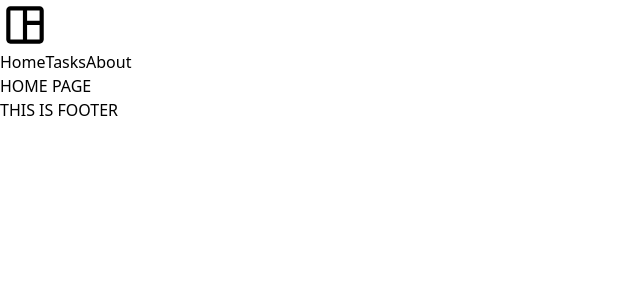
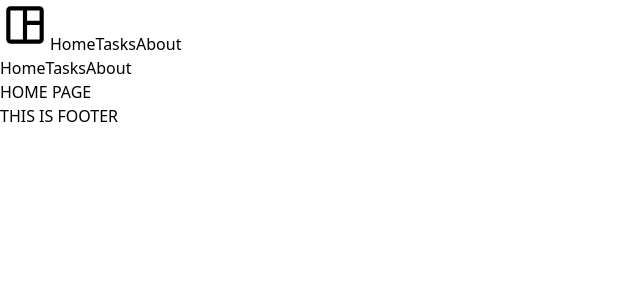
Before and after one commit to jrcopeti/react-kanban-board, a React (Vite) app: page / in a window 1280 px wide. Shown: the top 300 px of the page, without its empty margins (0-640 px from the left). Built offline with nearby package versions, Linux system fonts and the light colour scheme.

Commit message:
implement sidebar, context, hooks

```diff
--- a/src/App.tsx
+++ b/src/App.tsx
@@ -3,10 +3,12 @@ import Homepage from "./pages/Home";
 import TaskPage from "./pages/Tasks";
 import AppLayout from "./components/AppLayout";
 import AboutPage from "./pages/About";
+import { OpenSidebarProvider } from "./context/SidebarContext";
 
 function App() {
   return (
     <>
+      <OpenSidebarProvider>
         <BrowserRouter>
           <Routes>
             <Route element={<AppLayout />}>
@@ -16,6 +18,7 @@ function App() {
             </Route>
           </Routes>
         </BrowserRouter>
+      </OpenSidebarProvider>
     </>
   );
 }
--- a/src/components/AppLayout.tsx
+++ b/src/components/AppLayout.tsx
@@ -1,14 +1,19 @@
 import { Outlet } from "react-router-dom";
 import Navbar from "./Navbar";
 import Footer from "./Footer";
+import Sidebar from "./Sidebar";
+
 
 function AppLayout() {
   return (
     <>
-      <Navbar />
-      <div className="h-screen p-4">
-        <Outlet />
-        <Footer />
+      <div className="h-screen">
+        <Navbar />
+        <Sidebar />
+        <main className="h-screen">
+          <Outlet />
+          <Footer />
+        </main>
       </div>
     </>
   );
--- a/src/components/Navbar.tsx
+++ b/src/components/Navbar.tsx
@@ -1,18 +1,17 @@
 import { MdOutlineSpaceDashboard } from "react-icons/md";
 import { Link } from "react-router-dom";
+import { routes } from "../utils";
+import { useOpenSidebar } from "../hooks/useOpenSidebar";
 
 function Navbar() {
-  const routes = [
-    { to: "/", label: "Home" },
-    { to: "/tasks", label: "Tasks" },
-    { to: "/about", label: "About" },
-  ];
+  const { toggleSidebar } = useOpenSidebar();
 
   return (
-    <nav className="flex items-center justify-between py-3 px-12 text-lg font-semibold bg-gray-100 sticky top-0 z-50">
-      <Link to="/">
+    <nav className="sticky top-0 z-50 flex items-center justify-between bg-gray-100 px-12 py-3 text-lg font-semibold">
+      <button onClick={toggleSidebar}>
         <MdOutlineSpaceDashboard size={50} className="cursor-pointer" />
-      </Link>
+      </button>
+
       {routes.map((route) => (
         <Link to={route.to} key={route.to}>
           {route.label}
--- /dev/null
+++ b/src/components/Sidebar.tsx
@@ -0,0 +1,22 @@
+import { Link } from "react-router-dom";
+import { routes } from "../utils";
+import { useOpenSidebar } from "../hooks/useOpenSidebar";
+
+function Sidebar() {
+  const { sidebarRef, isSidebarOpen } = useOpenSidebar();
+
+  return (
+    <aside
+      className={`fixed z-50 grid h-full w-[26rem] grid-cols-1 grid-rows-[auto,1fr] gap-8 border-r-[1px] bg-cyan-200 px-[3.2rem] py-[2.4rem] shadow-md duration-300 ease-in-out ${isSidebarOpen ? "translate-x-0" : "-translate-x-full"}`}
+      ref={sidebarRef}
+    >
+      {routes.map((route) => (
+        <Link to={route.to} key={route.to}>
+          {route.label}
+        </Link>
+      ))}
+    </aside>
+  );
+}
+
+export default Sidebar;
--- /dev/null
+++ b/src/context/SidebarContext.tsx
@@ -0,0 +1,46 @@
+import { createContext, useState, useRef, RefObject } from "react";
+import { useOutsideClick } from "../hooks/useOutsideClick";
+
+type SidebarContextType = {
+  isSidebarOpen: boolean;
+  toggleSidebar: () => void;
+  sidebarRef: RefObject<HTMLDivElement>;
+  headerRef: RefObject<HTMLDivElement>;
+};
+
+const defaultContextValue: SidebarContextType = {
+  isSidebarOpen: false,
+  toggleSidebar: () => {},
+  sidebarRef: { current: null },
+  headerRef: { current: null },
+};
+
+const SidebarContext = createContext(defaultContextValue);
+
+function OpenSidebarProvider({ children }: { children: React.ReactNode }) {
+  const [isSidebarOpen, setIsSidebarOpen] = useState(false);
+
+  const sidebarRef = useRef<HTMLDivElement>(null);
+  const headerRef = useRef<HTMLDivElement>(null);
+
+  useOutsideClick(() => setIsSidebarOpen(false), sidebarRef, headerRef);
+
+  function toggleSidebar() {
+    setIsSidebarOpen((isSidebarOpen) => !isSidebarOpen);
+  }
+
+  return (
+    <SidebarContext.Provider
+      value={{
+        isSidebarOpen,
+        toggleSidebar,
+        sidebarRef,
+        headerRef,
+      }}
+    >
+      {children}
+    </SidebarContext.Provider>
+  );
+}
+
+export { SidebarContext, OpenSidebarProvider };
--- /dev/null
+++ b/src/hooks/useOpenSidebar.ts
@@ -0,0 +1,10 @@
+import { useContext } from "react";
+import { SidebarContext } from "../context/SidebarContext";
+
+export function useOpenSidebar() {
+  const context = useContext(SidebarContext);
+  if (context === undefined) {
+    throw new Error("useOpenSidebar must be used within a OpenSidebarProvider");
+  }
+  return context;
+}
--- /dev/null
+++ b/src/hooks/useOutsideClick.ts
@@ -0,0 +1,27 @@
+import { useEffect, useRef, MutableRefObject } from "react";
+
+type Handler = () => void;
+
+export function useOutsideClick<T extends HTMLElement>(
+  handler: Handler,
+  ...refs: MutableRefObject<T | null>[]
+): MutableRefObject<T | null> {
+  const ref = useRef<T | null>(null);
+
+  useEffect(() => {
+    function handleClick(e: MouseEvent) {
+      if (
+        refs.every(
+          (ref) => ref.current && !ref.current.contains(e.target as Node),
+        )
+      ) {
+        handler();
+      }
+    }
+
+    document.addEventListener("click", handleClick);
+    return () => document.removeEventListener("click", handleClick);
+  }, [handler, refs]);
+
+  return ref;
+}
--- a/src/utils/index.ts
+++ b/src/utils/index.ts
@@ -1,3 +1,9 @@
 const tasksStatus = ["To Do", "In Progress", "Done"];
 
-export { tasksStatus };
+const routes = [
+  { to: "/", label: "Home" },
+  { to: "/tasks", label: "Tasks" },
+  { to: "/about", label: "About" },
+];
+
+export { tasksStatus, routes };
```
Lines whose indentation alone changed are shown as unchanged.
